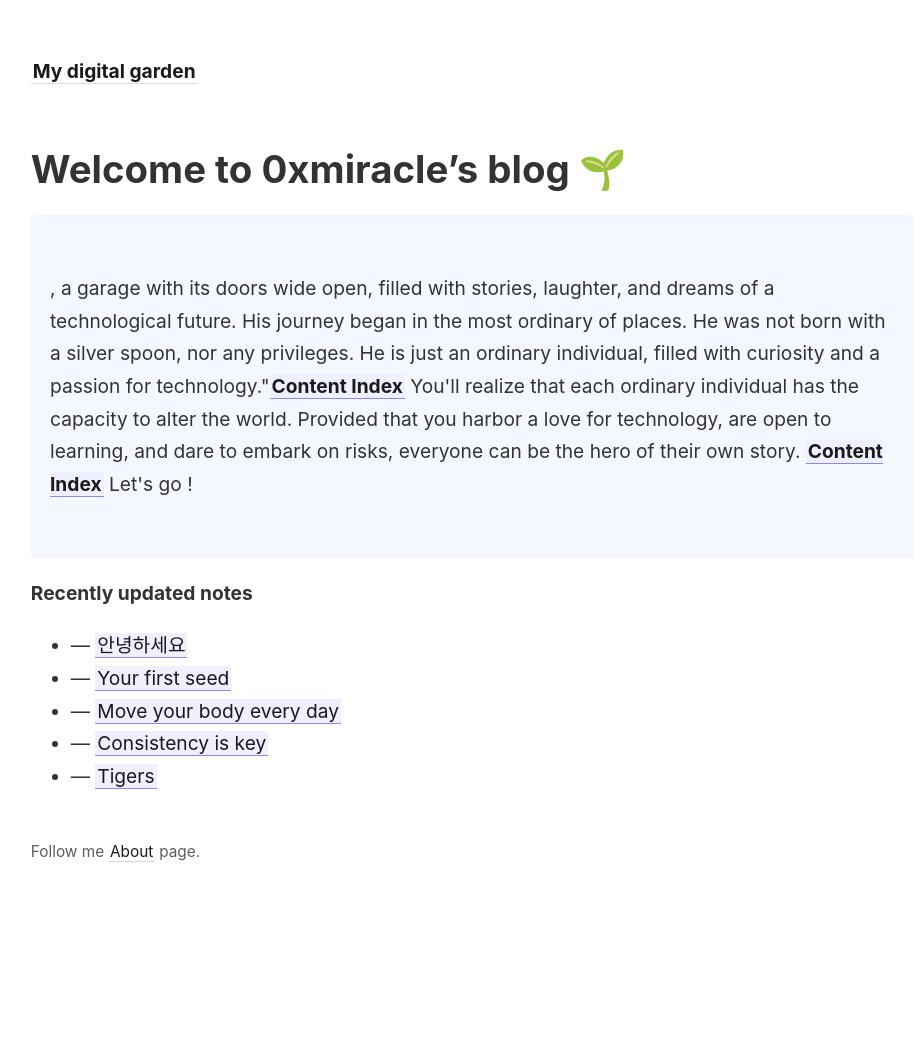
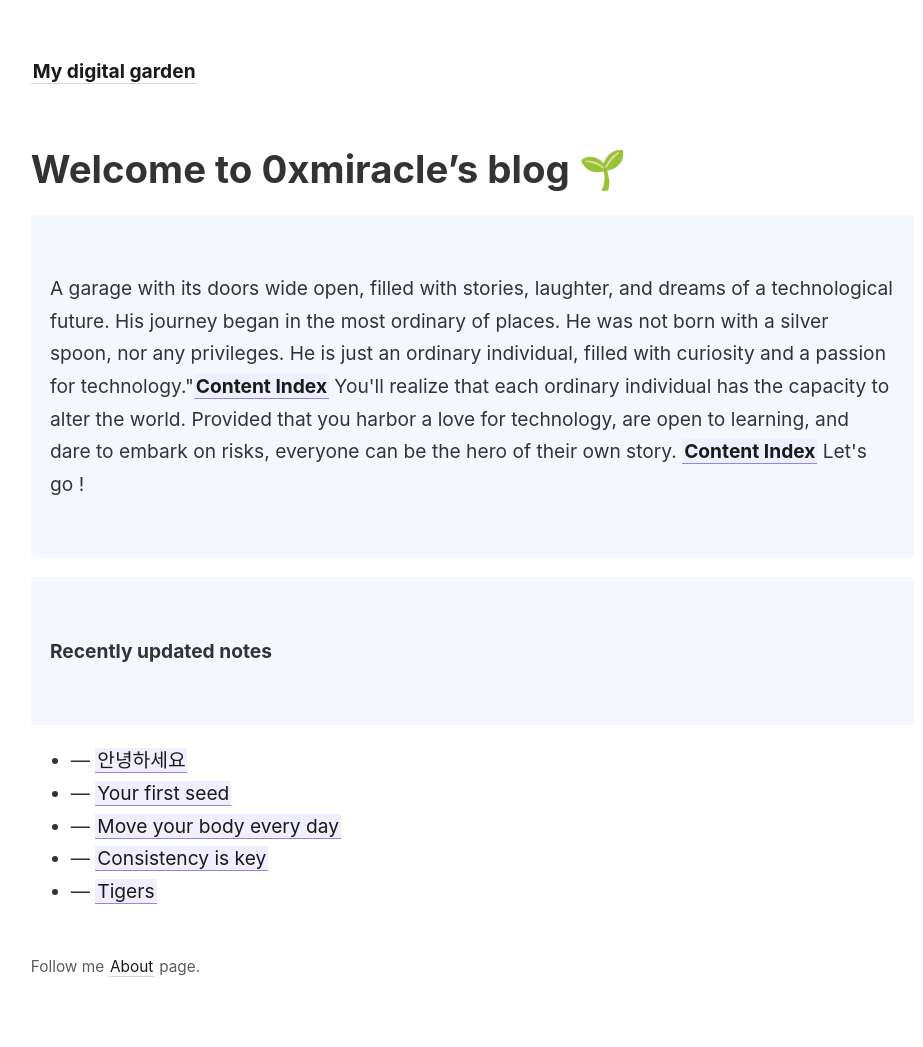
Before and after one commit to lkyxuan/bbbblog, a Jekyll site: the page built from _pages/index.md, in a window 1280 px wide. Shown: the whole page, without its empty margins (46-969 px from the left). Built offline with Jekyll 4.4.1, drawn with Linux system fonts in a browser that asks for light colours; before the commit the page ends 931 px from its top, so only the background shows below that.

Commit message:
vault backup: 2023-07-14 04:07:37
Affected files:
_pages/index.md

```diff
--- a/_pages/index.md
+++ b/_pages/index.md
@@ -10,11 +10,12 @@ permalink: /
 <p style="padding: 3em 1em; background: #f5f7ff; border-radius: 4px;">
 
 
- , a garage with its doors wide open, filled with stories, laughter, and dreams of a technological future. His journey began in the most ordinary of places. He was not born with a silver spoon, nor any privileges. He is just an ordinary individual, filled with curiosity and a passion for technology."<span style="font-weight: bold">[[Content Index]]</span> You'll realize that each ordinary individual has the capacity to alter the world. Provided that you harbor a love for technology, are open to learning, and dare to embark on risks, everyone can be the hero of their own story.
+ A garage with its doors wide open, filled with stories, laughter, and dreams of a technological future. His journey began in the most ordinary of places. He was not born with a silver spoon, nor any privileges. He is just an ordinary individual, filled with curiosity and a passion for technology."<span style="font-weight: bold">[[Content Index]]</span> You'll realize that each ordinary individual has the capacity to alter the world. Provided that you harbor a love for technology, are open to learning, and dare to embark on risks, everyone can be the hero of their own story.
  <span style="font-weight: bold">[[Content Index]]</span> Let's go !
 
 
 </p>
+<p style="padding: 3em 1em; background: #f5f7ff; border-radius: 4px;">
 
 
 
```
